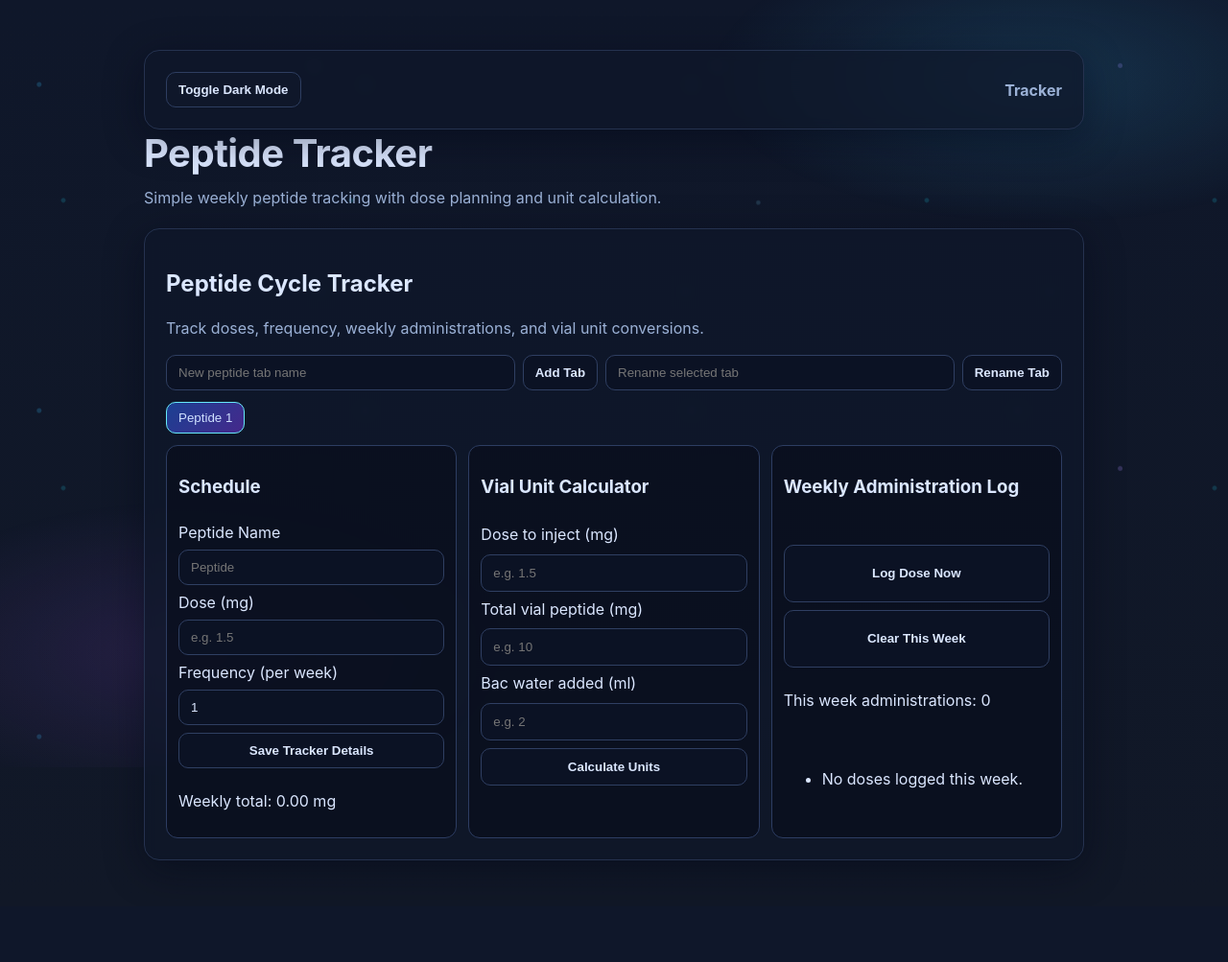
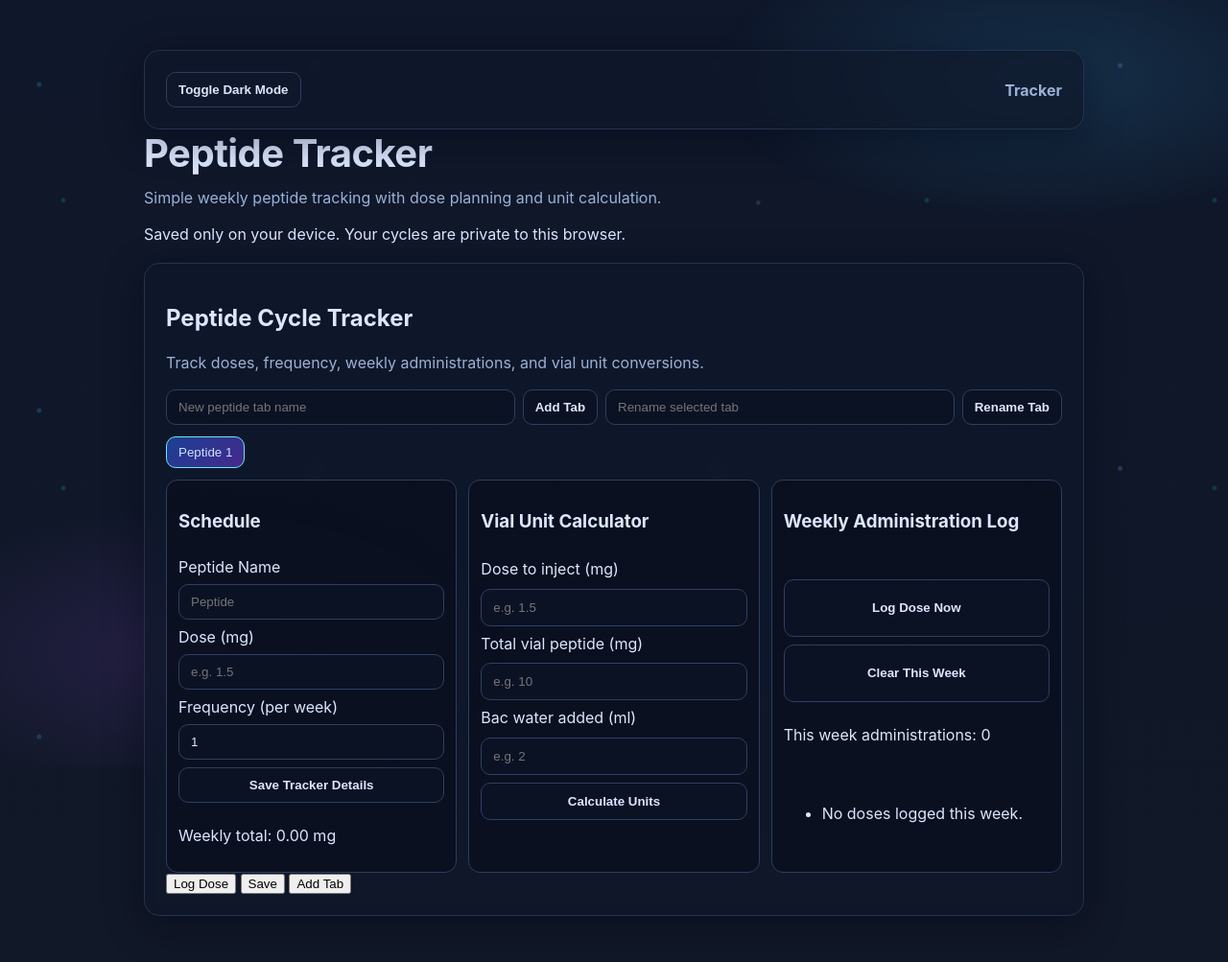
Before and after one commit to OvO-ZeD/peptide-tracker-app, a Flask app: page / in a window 1280 px wide. Shown: the whole page at 96% size. Before the commit the page ends 897 px from the top, so only its background shows below. Run offline with Flask 3, Linux system fonts and the light colour scheme.

Commit message:
auto: sync changes 2026-05-16T05:16:24Z

```diff
--- a/templates/index.html
+++ b/templates/index.html
@@ -2,8 +2,13 @@
 <html>
 <head>
   <meta name="viewport" content="width=device-width, initial-scale=1">
+  <meta name="theme-color" content="#0b1224">
+  <meta name="apple-mobile-web-app-capable" content="yes">
+  <meta name="apple-mobile-web-app-status-bar-style" content="black-translucent">
+  <meta name="apple-mobile-web-app-title" content="Peptide Tracker">
   <title>Peptide Tracker</title>
   <link rel="stylesheet" href="style.css">
+  <link rel="manifest" href="manifest.webmanifest">
 </head>
 <body class="theme-dark density-clinical">
   <div class="bg-particles" id="bg_particles"></div>
@@ -14,6 +19,7 @@
     </div>
     <h1>Peptide Tracker</h1>
     <p class="subtitle">Simple weekly peptide tracking with dose planning and unit calculation.</p>
+    <p class="privacy-note">Saved only on your device. Your cycles are private to this browser.</p>
 
     <div id="tracker_mode" class="panel">
       <h2>Peptide Cycle Tracker</h2>
@@ -56,6 +62,11 @@
           <ul id="tracker_logs"></ul>
         </div>
       </div>
+      <div class="mobile-quick-actions">
+        <button onclick="logAdministrationNow()">Log Dose</button>
+        <button onclick="saveTrackerDetails()">Save</button>
+        <button onclick="addPeptideTab()">Add Tab</button>
+      </div>
     </div>
 
   </div>
```
Also changed, not shown: manifest.webmanifest (added).
